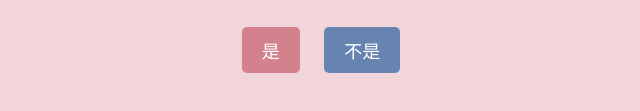
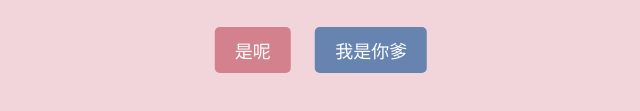
Before and after one commit to 2723563221/ayldy, a plain HTML site: page index.html in a window 1280 px wide. Shown: the part 467-578 px from the top of the page, without its empty margins (319-959 px from the left). Drawn offline with Linux system fonts and the light colour scheme.

Commit message:
Update index.html

```diff
--- a/index.html
+++ b/index.html
@@ -120,8 +120,8 @@ button {
         <img id="mainImage" src="https://yan-1341045368.cos.ap-beijing.myqcloud.com/241022-0.webp" alt="哈哈">
         <h1 id="question">你是雷东燕吗？</h1>
         <div class="buttons">
-            <button id="yes">是</button>
-            <button id="no">不是</button>
+            <button id="yes">是呢</button>
+            <button id="no">我是你爹</button>
         </div>
     </div>
 
```
